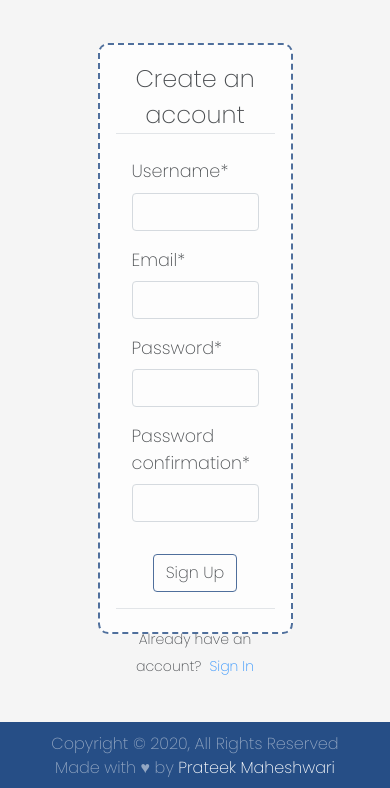
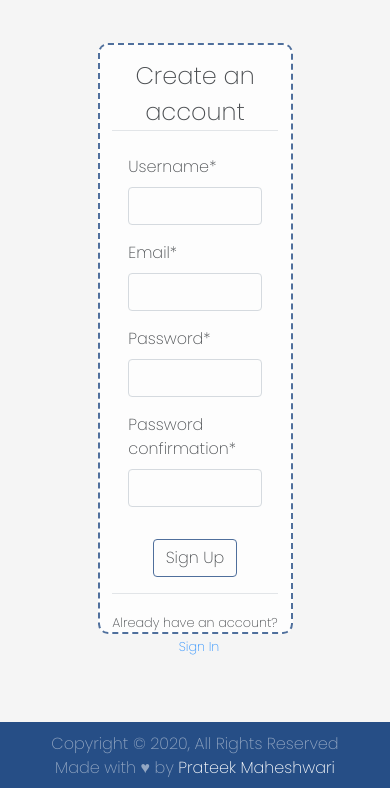
Before and after one commit to friskycodeur/IPL-fanstation, a Django app: page /register/ in a window 390 px wide. Shown: the part 56-844 px from the top of the page. Run offline with Django 3.2, Linux system fonts and the light colour scheme; some libraries are stand-ins or nearby versions.

Commit message:
pre-heroku

```diff
--- a/players/static/players/css/main.css
+++ b/players/static/players/css/main.css
@@ -357,5 +357,7 @@ footer{
   }
   .register-form-container{
     max-width:50vw;
+    padding:0.8rem !important;
+    font-size: 1rem;
   }
 }
```
